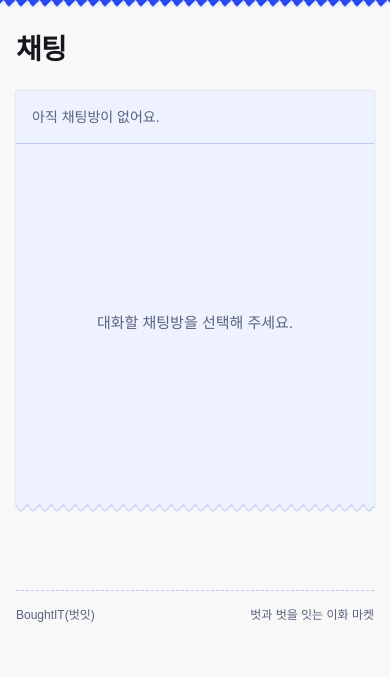
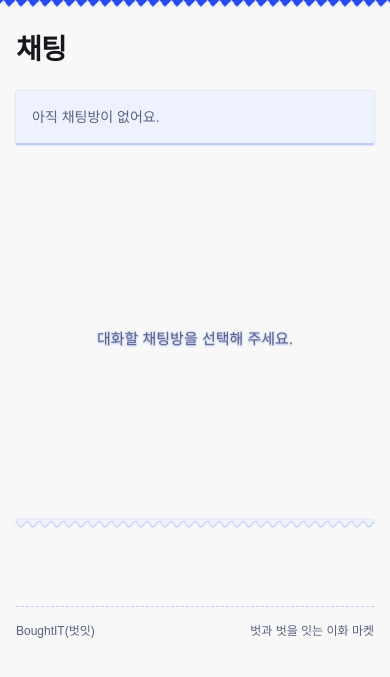
Before and after one commit to gyesswhat/2026_osp_project_Giter, a Flask app: template apps/fe/templates/chat/room.html in a window 390 px wide. Shown: the part 107-784 px from the top of the page. Run offline with Flask 3, Linux system fonts and the light colour scheme; the template is opened without the code that fills it, so the values that code supplies are empty; parts of the project's set-up code (start-up, migrations or seed data) failed here and were passed over; some libraries are stand-ins or nearby versions; some web fonts are replaced.

Commit message:
fix(fe): 모바일 채팅 화면 영역 간격 개선

```diff
--- a/apps/fe/static/css/chat.css
+++ b/apps/fe/static/css/chat.css
@@ -224,6 +224,8 @@
 @media (max-width: 767px) {
   .chat-layout {
     grid-template-columns: minmax(0, 1fr);
+    gap: 16px;
+    background: transparent;
   }
 
   .chat-sidebar {
```
